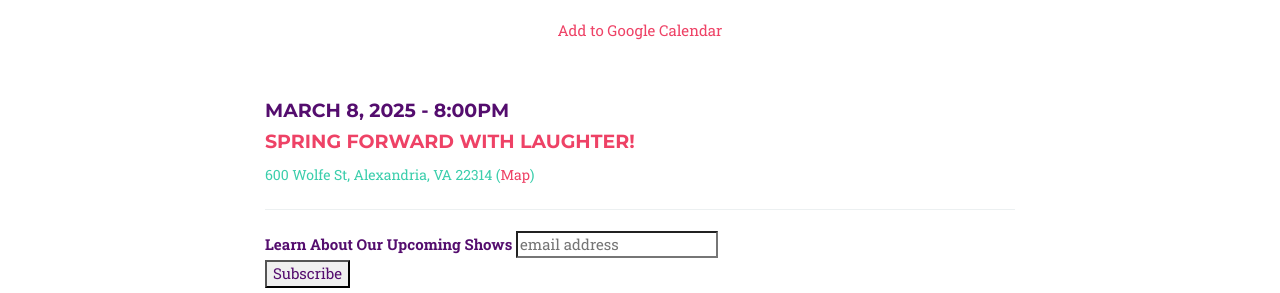
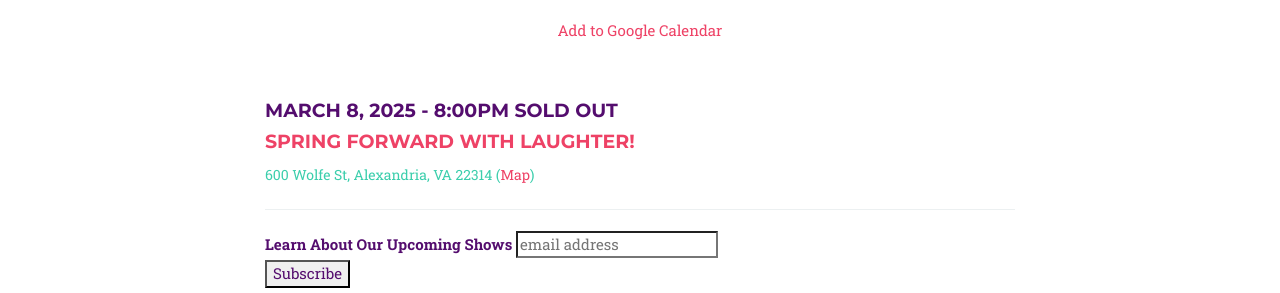
Before and after one commit to yig/RetrosImprovWeb, a Jekyll site: the page built from index.html, in a window 1280 px wide and 900 px high, scrolled down 911 px. Shown: the part 161-454 px from the top of the window. Built offline with Jekyll 4.4.1, drawn with Linux system fonts in a browser that asks for light colours; some web fonts are replaced; comment, search, counter and statistics services are not loaded; part of the change alters nothing that is shown.

Commit message:
Match show sold out!

```diff
--- a/_config.yml
+++ b/_config.yml
@@ -11,7 +11,7 @@ shows:
   title: "Spring forward with laughter!"
   location: 600 Wolfe St, Alexandria, VA 22314
   url: https://www.eventbrite.com/e/improv-comedy-show-with-the-retros-tickets-1252947803609?aff=website
-  sold_out: False
+  sold_out: True
 past_shows:
 - date: January 18, 2025
   time: 8:00pm
```
